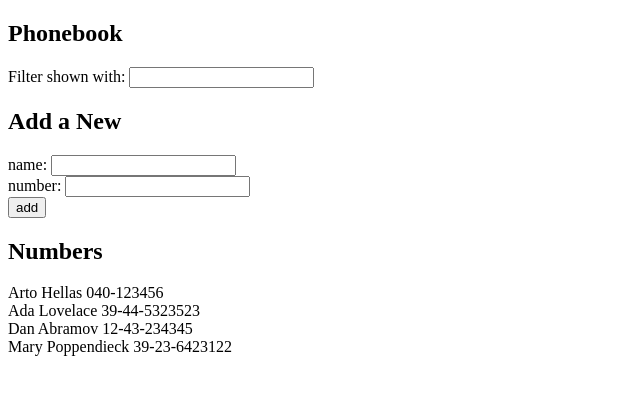
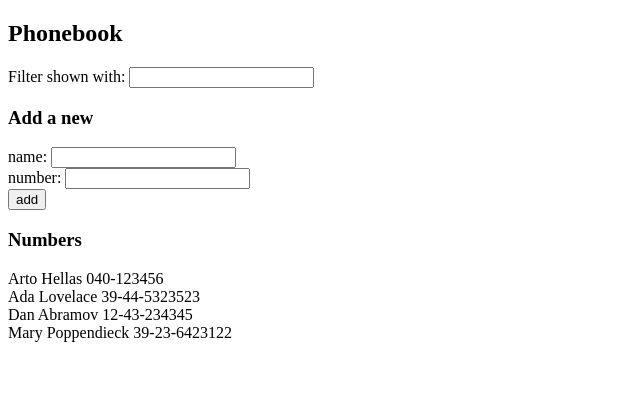
Before and after one commit to Ashishyadav07/Full-Stack-Open-2023, a React (Create React App) app in the folder part2/phonebook/: page / in a window 1280 px wide. Shown: the top 394 px of the page, without its empty margins (0-640 px from the left). Built offline with nearby package versions, Linux system fonts and the light colour scheme.

Commit message:
Exercise 2.10

```diff
--- a/part2/phonebook/src/App.js
+++ b/part2/phonebook/src/App.js
@@ -1,4 +1,7 @@
-import { useState } from 'react'
+import React, { useState } from 'react';
+import Filter from './components/Filter';
+import PersonForm from './components/PersonForm';
+import Persons from './components/Persons';
 
 const App = () => {
   const [persons, setPersons] = useState([
@@ -6,67 +9,60 @@ const App = () => {
     { name: 'Ada Lovelace', number: '39-44-5323523', id: 2 },
     { name: 'Dan Abramov', number: '12-43-234345', id: 3 },
     { name: 'Mary Poppendieck', number: '39-23-6423122', id: 4 }
-  ])
-  const [newName, setNewName] = useState('')
-  const [newNumber, setNewNumber] = useState('')
-  const [searchTerm, setSearchTerm] = useState('')
+  ]);
+  const [newName, setNewName] = useState('');
+  const [newNumber, setNewNumber] = useState('');
+  const [searchTerm, setSearchTerm] = useState('');
 
   const handleNameChange = (event) => {
-    setNewName(event.target.value)
+    setNewName(event.target.value);
   }
 
   const handleNumberChange = (event) => {
-    setNewNumber(event.target.value)
+    setNewNumber(event.target.value);
   }
 
   const handleSearchChange = (event) => {
-    setSearchTerm(event.target.value)
+    setSearchTerm(event.target.value);
   }
 
-
   const addPerson = (event) => {
-    event.preventDefault()
-    // Check if the new name already exists in the phonebook
+    event.preventDefault();
     if (persons.some(person => person.name === newName)) {
-      alert(`${newName} is already added to the phonebook`)
+      alert(`${newName} is already added to the phonebook`);
     } else {
-      const newPerson = { name: newName, number: newNumber  }
-      setPersons([...persons, newPerson])
-      setNewName('')
-      setNewNumber('')
+      const newPerson = { name: newName, number: newNumber, id: persons.length + 1 };
+      setPersons([...persons, newPerson]);
+      setNewName('');
+      setNewNumber('');
     }
   }
 
   const filteredPersons = persons.filter(person =>
     person.name.toLowerCase().includes(searchTerm.toLowerCase())
-  )
+  );
 
   return (
     <div>
       <h2>Phonebook</h2>
-      <div>
-        Filter shown with: <input value={searchTerm} onChange={handleSearchChange} />
-      </div>
-      <h2>Add a New</h2>
-      <form onSubmit={addPerson}>
-      <div>
-          name: <input value={newName} onChange={handleNameChange} />
-        </div>
-        <div>
-          number: <input value={newNumber} onChange={handleNumberChange} />
-        </div>
-        <div>
-          <button type="submit">add</button>
-        </div>
-      </form>
-      <h2>Numbers</h2>
-      <div>
-        {filteredPersons.map((person) => (
-          <div key={person.name}>{person.name} {person.number}</div>
-        ))}
-      </div>
+
+      <Filter searchTerm={searchTerm} handleSearchChange={handleSearchChange} />
+
+      <h3>Add a new</h3>
+
+      <PersonForm
+        newName={newName}
+        newNumber={newNumber}
+        handleNameChange={handleNameChange}
+        handleNumberChange={handleNumberChange}
+        addPerson={addPerson}
+      />
+
+      <h3>Numbers</h3>
+
+      <Persons filteredPersons={filteredPersons} />
     </div>
-  )
+  );
 }
 
-export default App
+export default App;
--- /dev/null
+++ b/part2/phonebook/src/components/Filter.js
@@ -0,0 +1,11 @@
+import React from 'react';
+
+const Filter = ({ searchTerm, handleSearchChange }) => {
+  return (
+    <div>
+      Filter shown with: <input value={searchTerm} onChange={handleSearchChange} />
+    </div>
+  );
+}
+
+export default Filter;
--- /dev/null
+++ b/part2/phonebook/src/components/PersonForm.js
@@ -0,0 +1,19 @@
+import React from 'react';
+
+const PersonForm = ({ newName, newNumber, handleNameChange, handleNumberChange, addPerson }) => {
+  return (
+    <form onSubmit={addPerson}>
+      <div>
+        name: <input value={newName} onChange={handleNameChange} />
+      </div>
+      <div>
+        number: <input value={newNumber} onChange={handleNumberChange} />
+      </div>
+      <div>
+        <button type="submit">add</button>
+      </div>
+    </form>
+  );
+}
+
+export default PersonForm;
--- /dev/null
+++ b/part2/phonebook/src/components/Persons.js
@@ -0,0 +1,13 @@
+import React from 'react';
+
+const Persons = ({ filteredPersons }) => {
+  return (
+    <div>
+      {filteredPersons.map((person) => (
+        <div key={person.name}>{person.name} {person.number}</div>
+      ))}
+    </div>
+  );
+}
+
+export default Persons;
```
